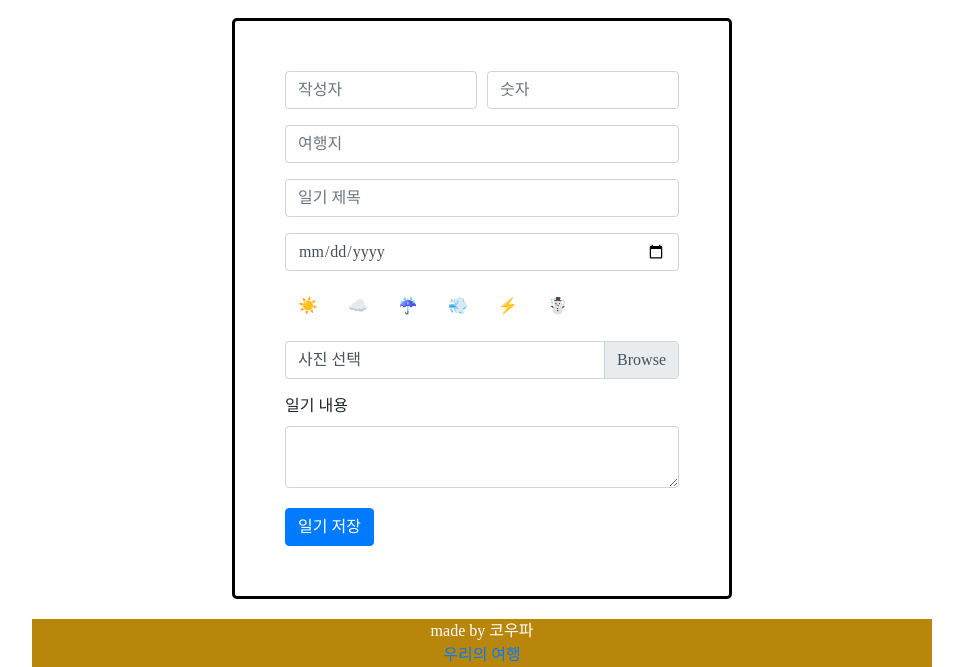
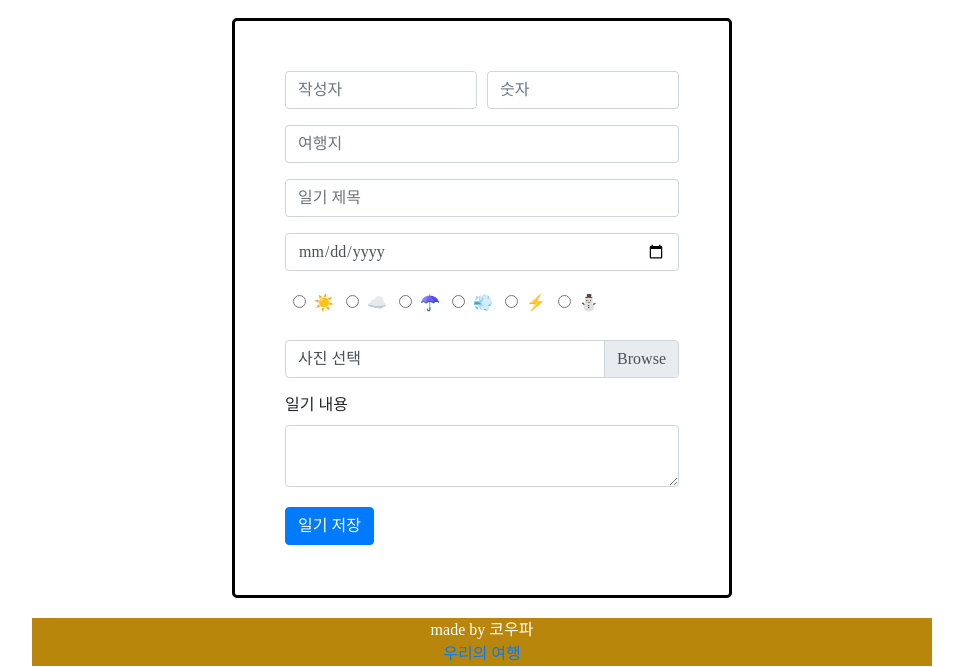
Before and after one commit to summerindigo/travellog-new, a Flask app: page /menu1 in a window 1280 px wide. Shown: the part 366-1033 px from the top of the page, without its empty margins (158-1121 px from the left). Run offline with Flask 2, Linux system fonts and the light colour scheme; some libraries are stand-ins or nearby versions; some web fonts are replaced.

Commit message:
weather radio btn

```diff
--- a/templates/write.html
+++ b/templates/write.html
@@ -273,12 +273,13 @@
 <!--                <input type='radio' name='weather' value='sunny'/>️☀️-->
 
             <div class="form-group" id="post-weather">
-                <button type="button" class="btn" data-toggle="button" aria-pressed="false" autocomplete="off">☀️</button>
-                <button type="button" class="btn" data-toggle="button" aria-pressed="false" autocomplete="off">☁️</button>
-                <button type="button" class="btn">☔</button>
-                <button type="button" class="btn">💨</button>
-                <button type="button" class="btn">⚡</button>
-                <button type="button" class="btn">☃️️</button>
+                <label><input type="radio" name="post-weather" value="sunny" button style="margin:8px;">☀️</label>
+                <label><input type="radio" name="post-weather" value="sunny" button style="margin:8px;">☁️</label>
+                <label><input type="radio" name="post-weather" value="sunny" button style="margin:8px;">☂️️</label>
+                <label><input type="radio" name="post-weather" value="sunny" button style="margin:8px;">💨️</label>
+                <label><input type="radio" name="post-weather" value="sunny" button style="margin:8px;">⚡️️</label>
+                <label><input type="radio" name="post-weather" value="sunny" button style="margin:8px;">⛄️️</label>
+
             </div>
 
 
```
